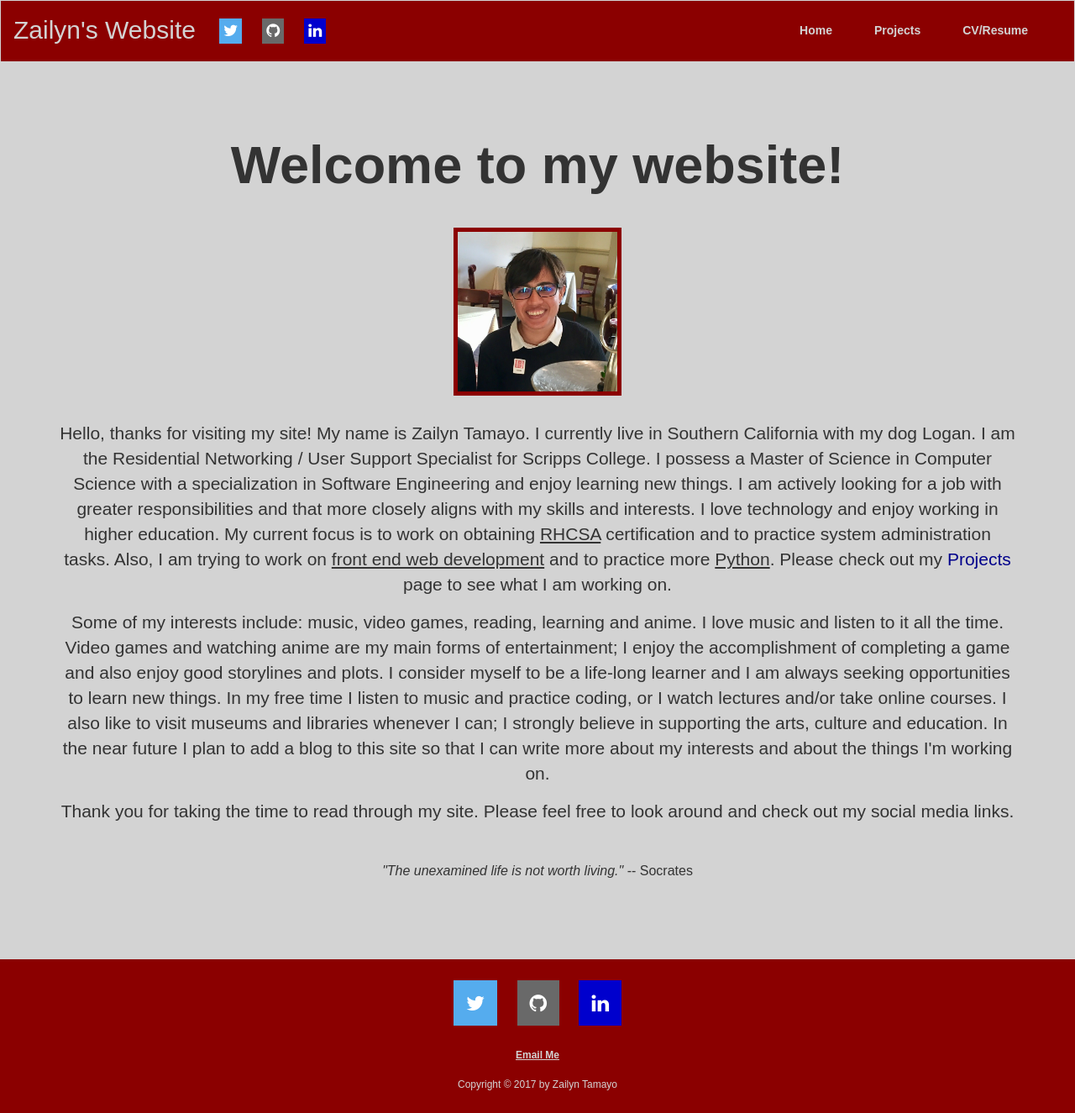
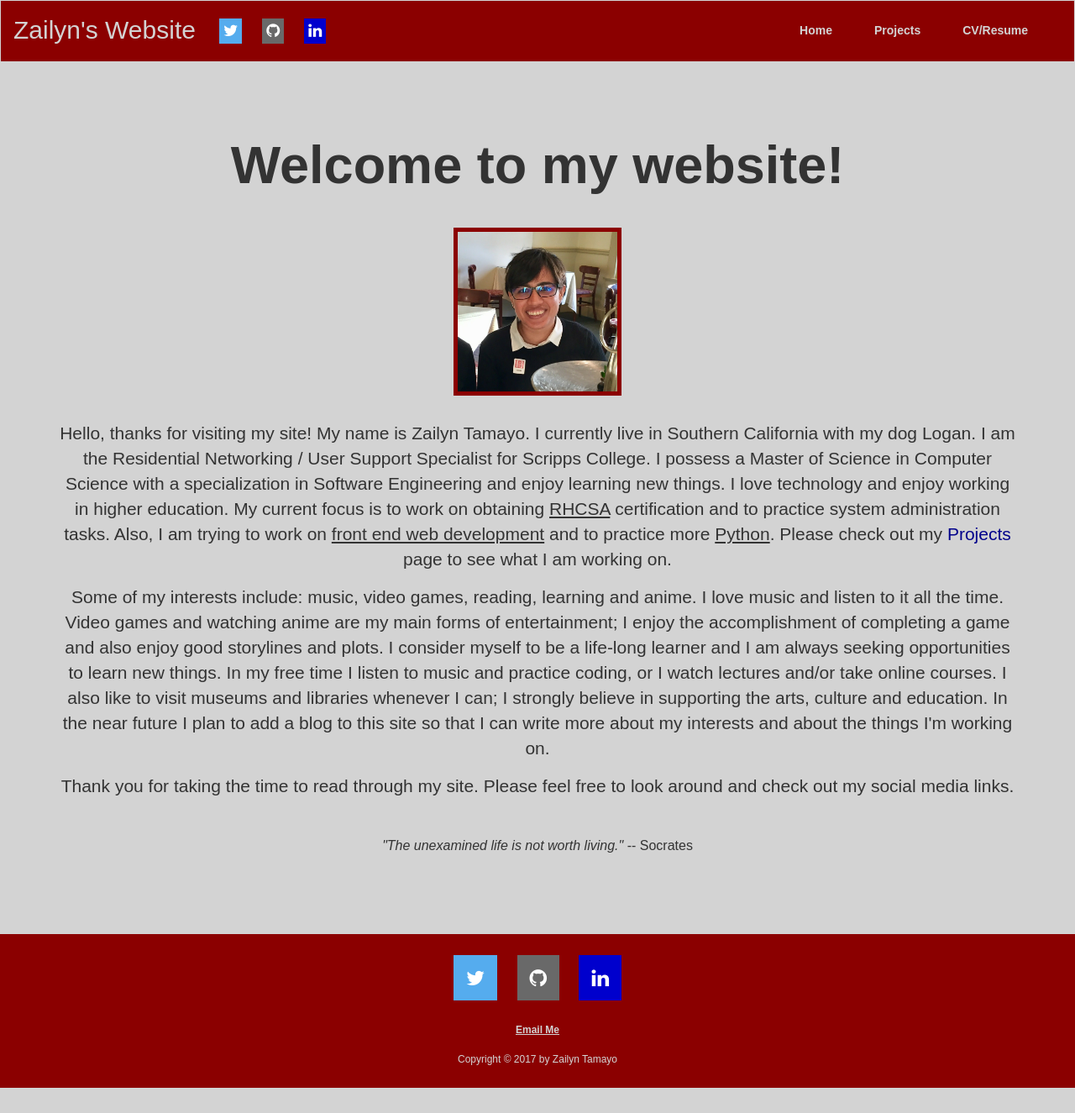
Before and after one commit to ztamayo/ztamayo.github.io, a Jekyll site: the page index.html, which Jekyll copies as it is, in a window 1280 px wide. Shown: the whole page at 84% size. Built offline with Jekyll 4.4.1, drawn with Linux system fonts in a browser that asks for light colours; nearby versions of some CDN libraries; after the commit the page ends 1295 px from its top, so only the background shows below that.

Commit message:
Update index.html

```diff
--- a/index.html
+++ b/index.html
@@ -73,8 +73,7 @@
                 <p id="main">Hello, thanks for visiting my site! My name is Zailyn Tamayo. I currently live in Southern
                 California with my dog Logan. I am the Residential Networking / User Support Specialist for Scripps College.
                 I possess a Master of Science in Computer Science with a specialization in Software Engineering and enjoy learning new things.
-                I am actively looking for a job with greater responsibilities and that more closely aligns with my skills and
-                interests. I love technology and enjoy working in higher education. My current focus is to work on obtaining
+                I love technology and enjoy working in higher education. My current focus is to work on obtaining
                 <u>RHCSA</u> certification and to practice system administration tasks. Also, I am trying to work on <u>front
                 end web development</u> and to practice more <u>Python</u>.  Please check out my <a id="inline-link"
                 href="projects.html">Projects</a> page to see what I am working on.</p>
```
